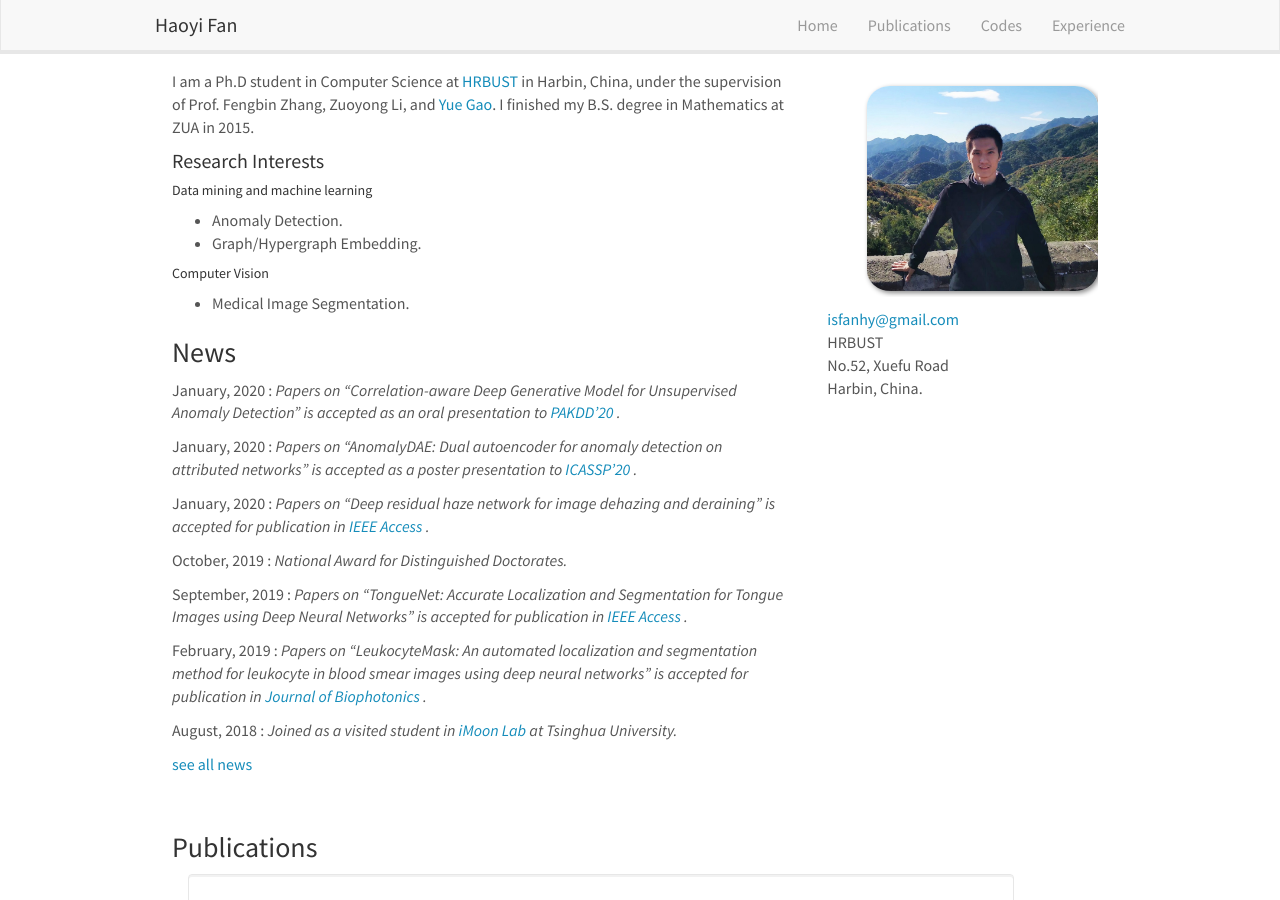
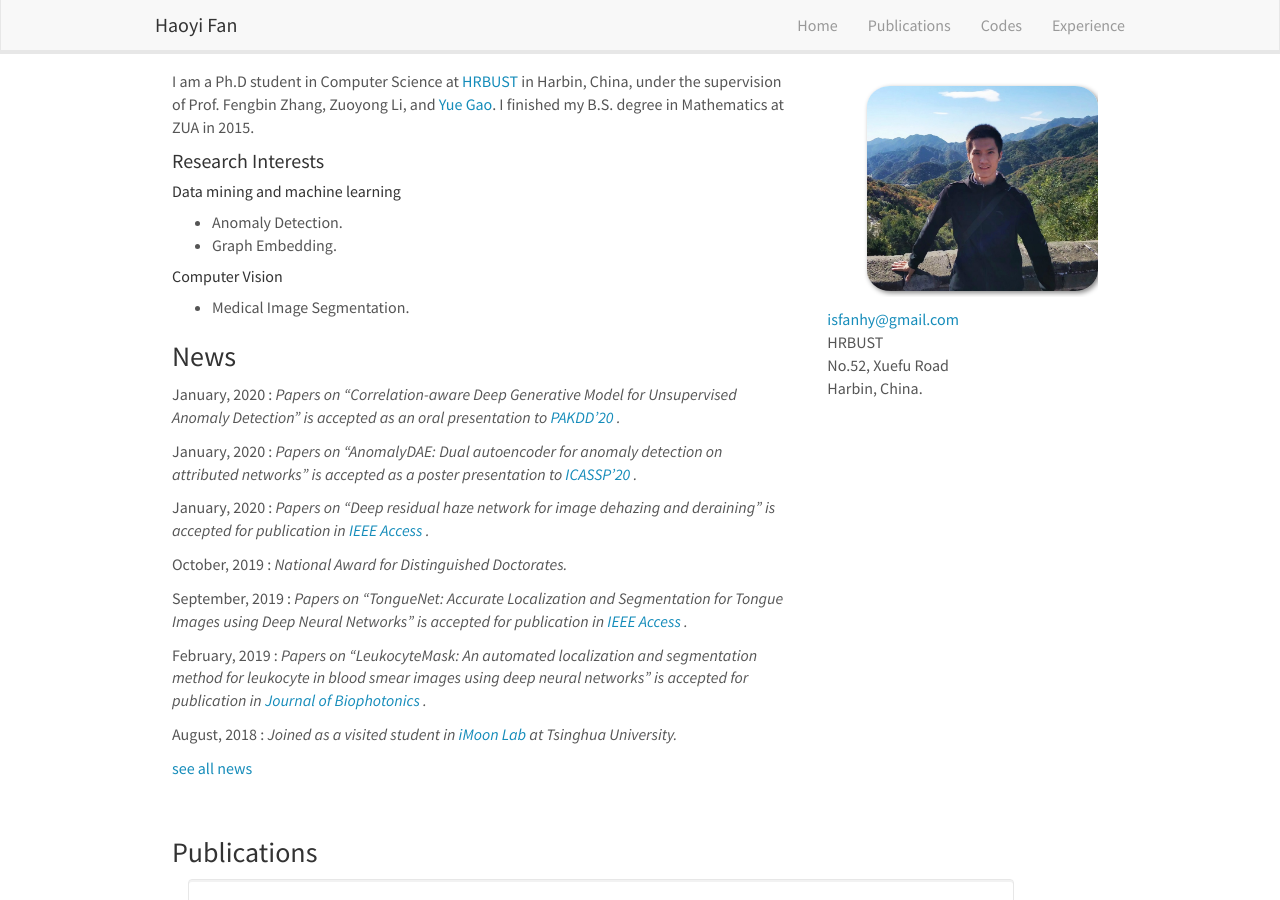
Before and after one commit to singularity12345/singularity12345.github.io, a Jekyll site: the page built from _pages/home.md, in a window 1280 px wide and 900 px high. Built offline with Jekyll 4.4.1, drawn with Linux system fonts in a browser that asks for light colours; nearby versions of some CDN libraries.

Commit message:
Update home.md

```diff
--- a/_pages/home.md
+++ b/_pages/home.md
@@ -16,12 +16,12 @@ I am a Ph.D student in Computer Science at [HRBUST](http://www.hrbust.edu.cn/) i
 
 <h4>Research Interests </h4>
 
-<h6> Data mining and machine learning </h6>
+<h5> Data mining and machine learning </h5>
 <ul>
 <li>Anomaly Detection.</li>
-<li>Graph/Hypergraph Embedding.</li>
+<li>Graph Embedding.</li>
 </ul>
-<h6> Computer Vision </h6>
+<h5> Computer Vision </h5>
 <ul>
 <li>Medical Image Segmentation.</li>
 </ul>
```
